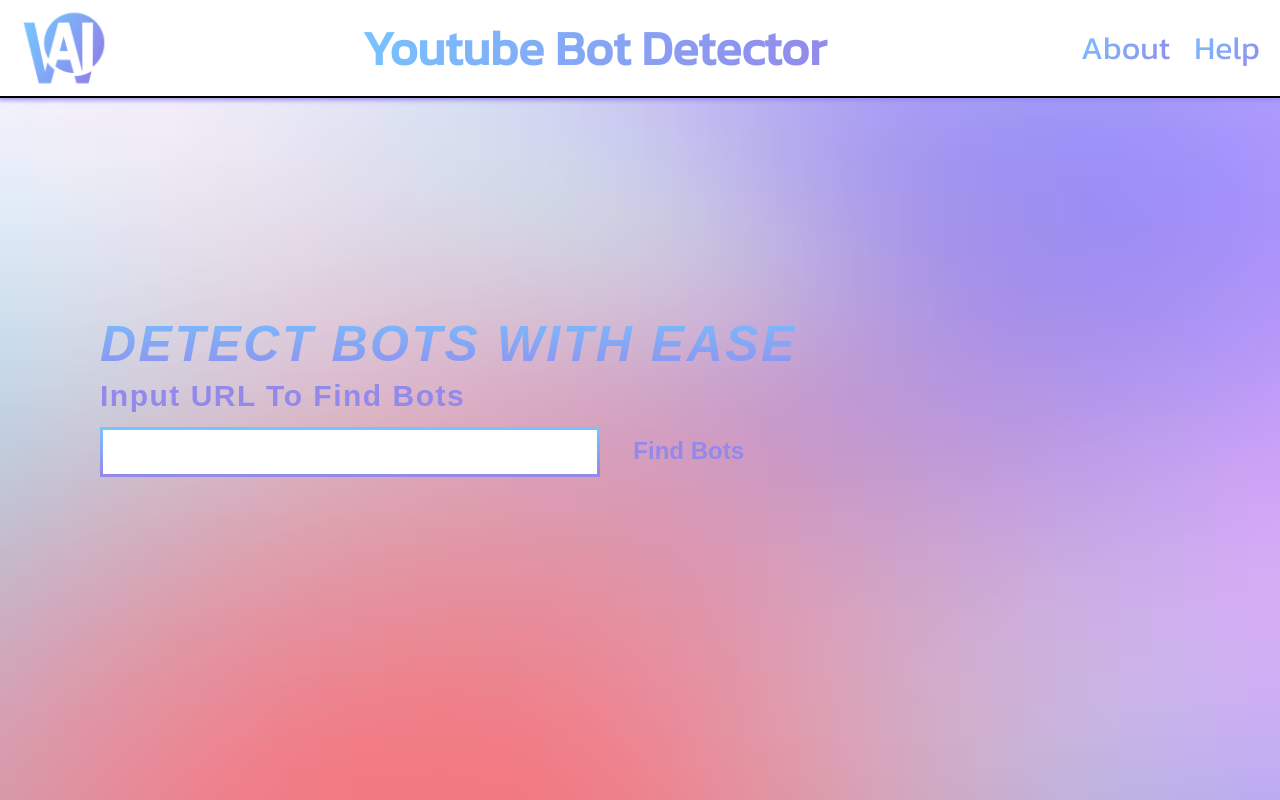
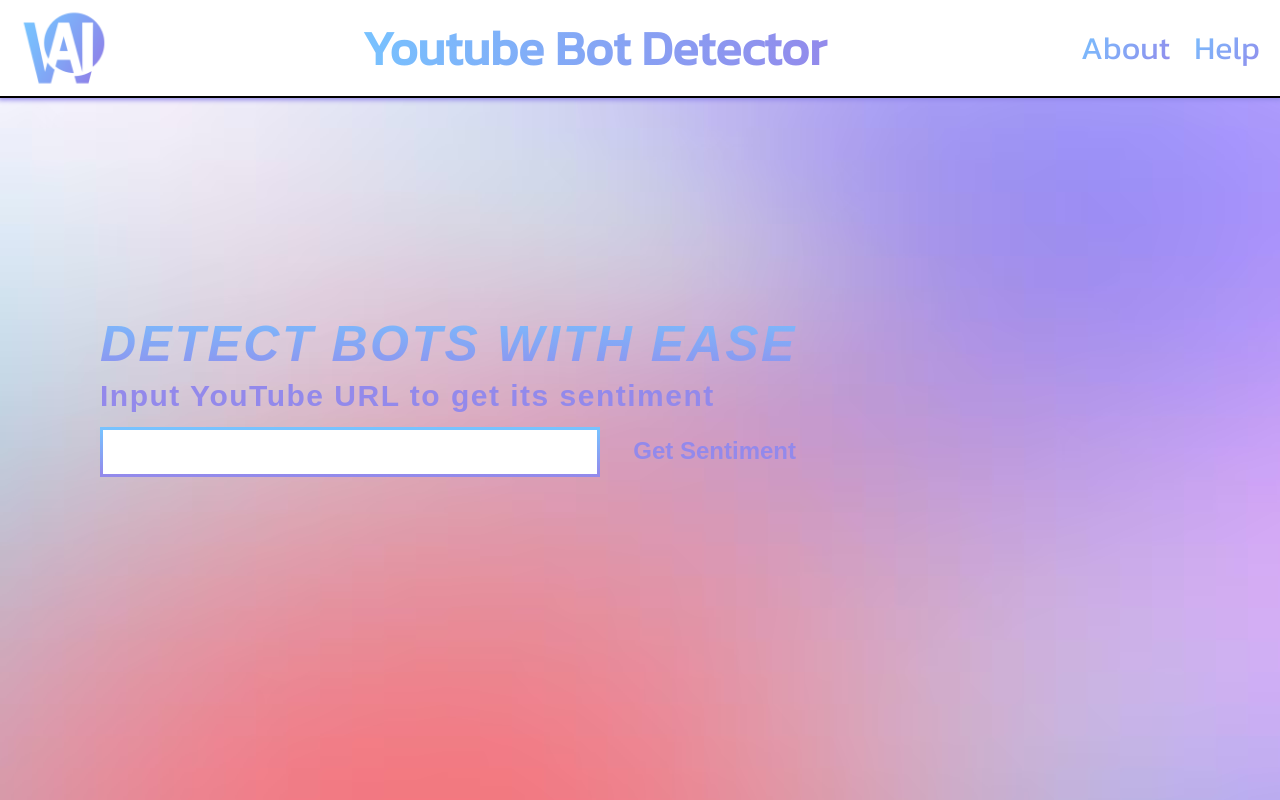
Before and after one commit to E3than/HackWestern9, a React (Create React App) app in the folder hw9/: page / in a window 1280 px wide. Built offline with nearby package versions, Linux system fonts and the light colour scheme.

Commit message:
Hook up backend and create SearchBar component

```diff
--- a/hw9/src/App.js
+++ b/hw9/src/App.js
@@ -1,18 +1,12 @@
-import './App.css';
+import "./App.css";
 import Navbar from "./components/navbar/navbar";
+import SearchBar from "./components/navbar/SearchBar";
 
 function App() {
   return (
     <div className="App">
       <Navbar />
-      <div className="content">
-        <h1>Detect bots with ease</h1>
-        <h2>Input URL To Find Bots</h2>
-        <form>
-          <input type="text"></input>
-          <button type="submit">Find Bots</button>
-        </form>
-      </div>
+      <SearchBar />
     </div>
   );
 }
--- /dev/null
+++ b/hw9/src/components/navbar/SearchBar.js
@@ -0,0 +1,32 @@
+import { useState } from "react";
+const SearchBar = () => {
+  const [url, setUrl] = useState("");
+  const [sentiment, setSentiment] = useState([]);
+  const getTranscript = (e) => {
+    e.preventDefault();
+    const urlSearchParams = new URLSearchParams(url.split("?")[1]);
+    const video_url = urlSearchParams.get("v");
+    console.log(video_url);
+    fetch(`http://localhost:8000/transcript/${video_url}`)
+      .then((response) => response.json())
+      .then((responseData) => {
+        console.log(responseData);
+      });
+  };
+  return (
+    <div className="content" onSubmit={(e) => getTranscript(e)}>
+      <h1>Detect bots with ease</h1>
+      <h2>Input YouTube URL to get its sentiment</h2>
+      <form>
+        <input
+          value={url}
+          onChange={(e) => setUrl(e.target.value)}
+          type="text"
+        ></input>
+        <button type="submit">Get Sentiment</button>
+      </form>
+    </div>
+  );
+};
+
+export default SearchBar;
```
